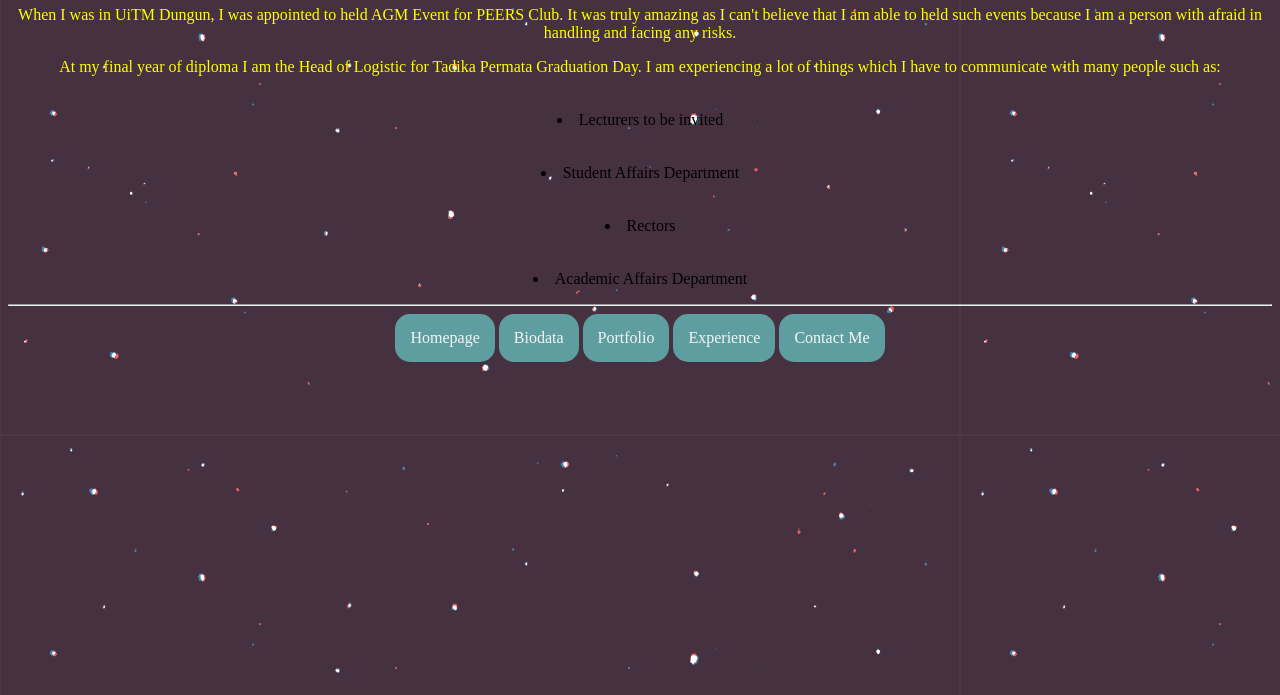
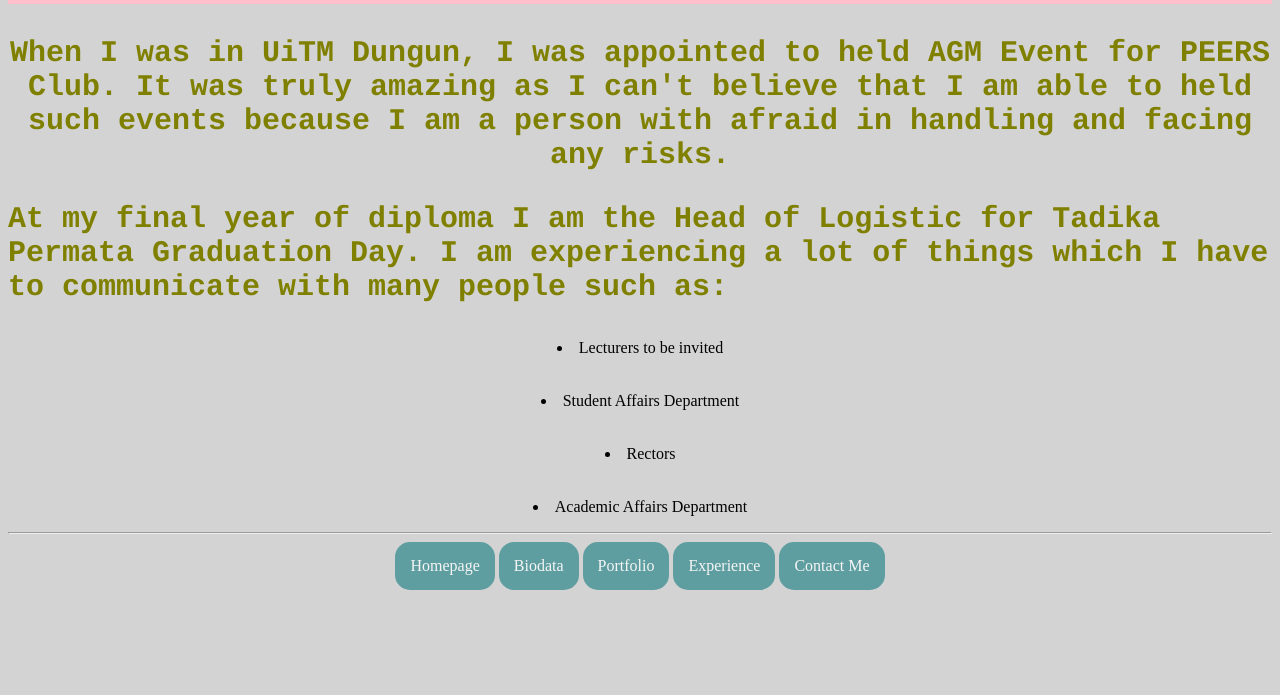
Before and after one commit to nurinzulfikri/personal-portfolioo, a plain HTML site: page experience.html in a window 1280 px wide. Shown: the part 105-800 px from the top of the page. Drawn offline with Linux system fonts and the light colour scheme.

Commit message:
Add files via upload

```diff
--- a/experience.html
+++ b/experience.html
@@ -4,21 +4,21 @@
 <title>My Experience</title>
 </head>
 <body>
-<center><p style ="border:5px dotted cadetblue; font-size:32px; color:yellow">My Experience</p><center>
-<center><p style="color:yellow">When I was in UiTM Dungun, I was appointed to held AGM Event for PEERS Club.  It was truly amazing as I can't believe
-that I am able to held such events because I am a person with afraid in handling and facing any risks.</center></p>
+<center><p style ="background-color: pink;padding:20px;font-size:32px;font-family:Courier">My Experience</p></center>
+<b><center><p style="color:olive;font-family:courier;font-size:30px;">When I was in UiTM Dungun, I was appointed to held AGM Event for PEERS Club.  It was truly amazing as I can't believe
+that I am able to held such events because I am a person with afraid in handling and facing any risks.</center></p></b>
 
-<p style="color:yellow">At my final year of diploma I am the Head of Logistic for Tadika Permata Graduation Day.  I am experiencing a lot of things which I have to communicate with
-many people such as: </p>
-<p style = "font-size:35px;font-style:bold;"><li>Lecturers to be invited</li></p>
-<p style = "font-size:35px;font-style:bold;"><li>Student Affairs Department</li></p>
-<p style = "font-size:35px;font-style:bold;"><li>Rectors</li></p>
-<p style = "font-size:35px;font-style:bold;"><li>Academic Affairs Department</li></p>
+<b><p style="color:olive;font-family:Courier;font-size:30px;">At my final year of diploma I am the Head of Logistic for Tadika Permata Graduation Day.  I am experiencing a lot of things which I have to communicate with
+many people such as: </p></b>
+<center><p style = "font-size:35px;font-style:bold;font-family:Courier"><li>Lecturers to be invited</li></p></center>
+<center><p style = "font-size:35px;font-style:bold;"><li>Student Affairs Department</li></p></center>
+<center><p style = "font-size:35px;font-style:bold;"><li>Rectors</li></p></center>
+<center><p style = "font-size:35px;font-style:bold;"><li>Academic Affairs Department</li></p></center>
 
 <body>
 <style>
 body {
-  background-image: url('blinks.gif');
+   background-color:lightgray;
 </style>
 
 <style>
```
Also changed, not shown: biodata.html (+6 -6 lines), index.html (+5 -6 lines), portfolio.html (+3 -3 lines), reach me.html (+3 -3 lines).
